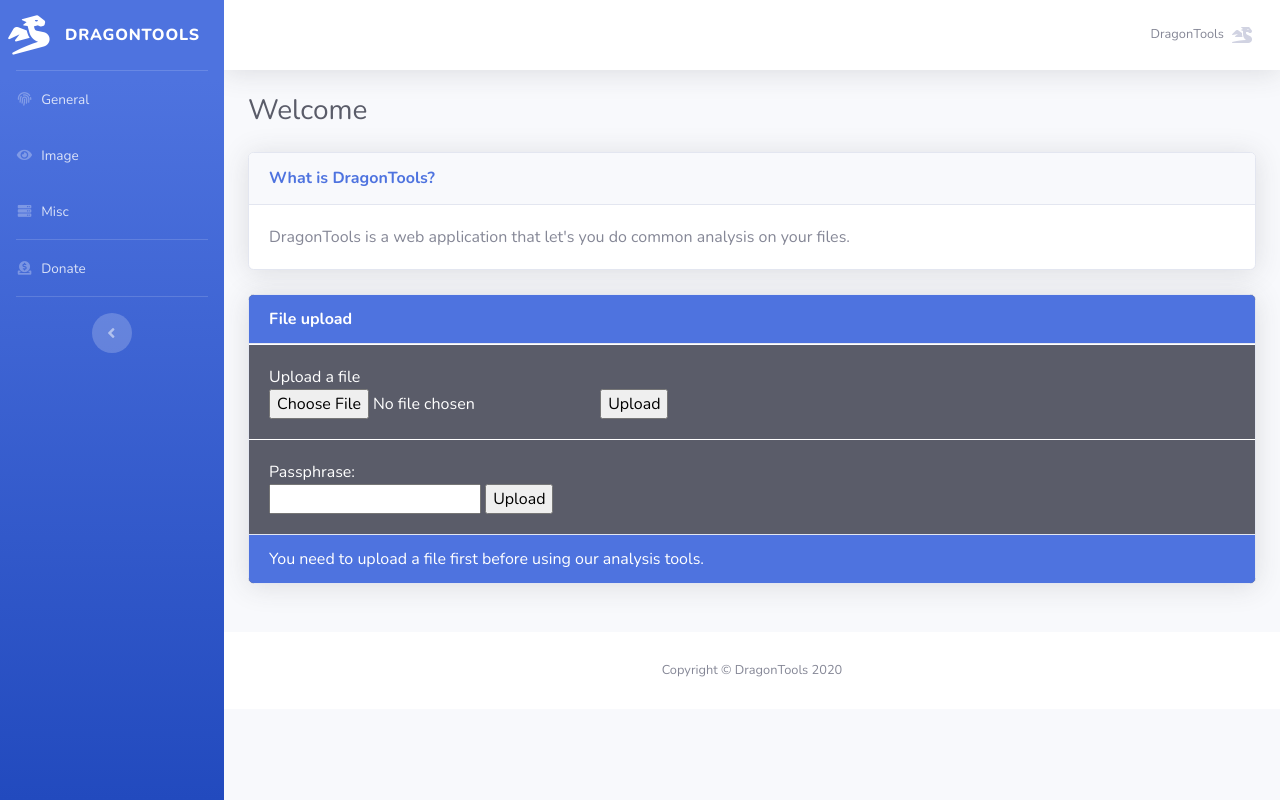
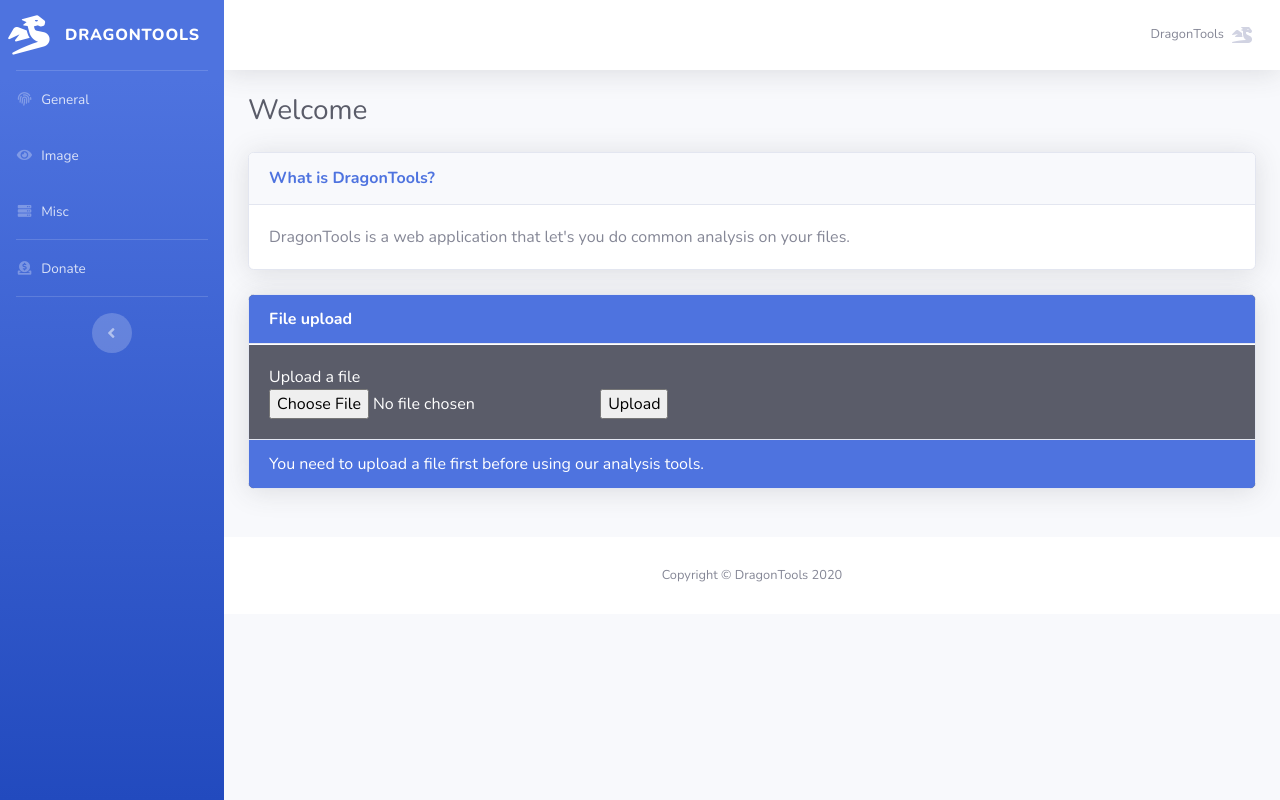
Before and after one commit to Perciva/DragonTools, a Flask app: page / in a window 1280 px wide. Run offline with Flask 2, Linux system fonts and the light colour scheme; some libraries are stand-ins or nearby versions.

Commit message:
delete passphrase form

```diff
--- a/app.py
+++ b/app.py
@@ -36,10 +36,6 @@
 			file.save(os.path.join(app.config['UPLOAD_FOLDER'], filename))
 			# replace old session
 			session['userfile'] = filename
-		try:
-			session['passphrase'] = request.form['passphrase']
-		except:
-			pass
 	return render_template('index.html')
 
 @app.route('/general')
--- a/templates/index.html
+++ b/templates/index.html
@@ -49,20 +49,6 @@
                                 <input type="submit" value="Upload">
                             </form>
                         </div>
-                        <div class="card-body" style="border-top: white 1px solid;">
-                            <div class="text-white-75">
-                                Passphrase:
-                            </div>
-                            <form method="POST" enctype="multipart/form-data">
-                                <input type="text" name="passphrase">
-                                <input type="submit" value="Upload">
-                            </form>
-                            <div class="text-white-75">
-                                {% if session['passphrase'] %}
-                                    Current passphrase is <b>{{ session['passphrase'] }}</b>
-                                {% endif %}
-                            </div>
-                        </div>
                         <div class="card-footer bg-primary">
                             <div class="text-white-75">
                                 {% if session['userfile'] %}
```
